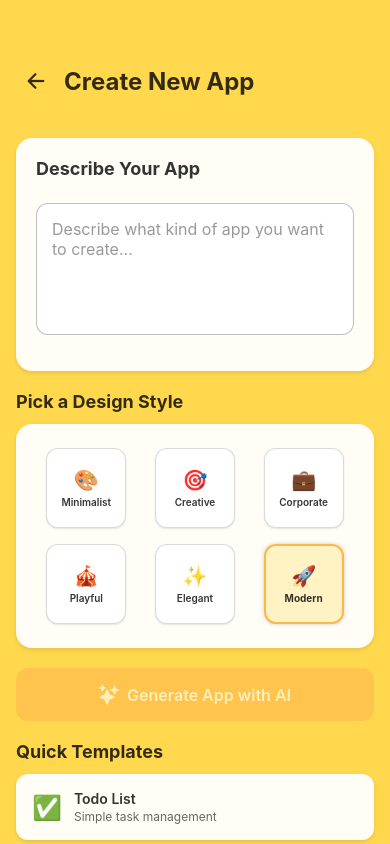
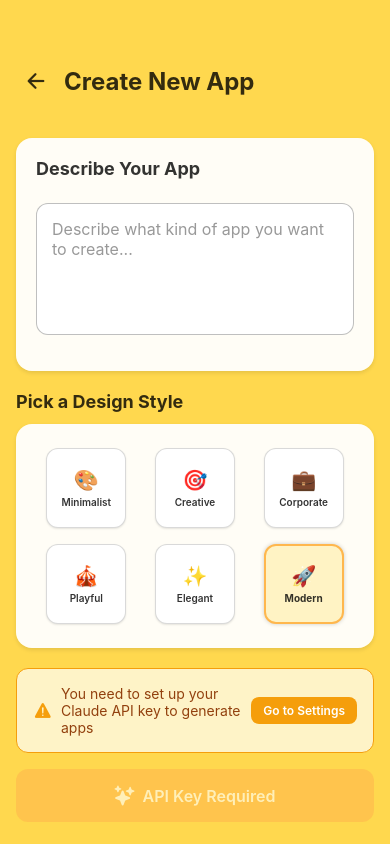
Before and after one commit to jiancchen/pinkit-pinsnack-expo, a React Native app: screen /CreateApp in a window 390 px wide. Built offline with nearby package versions, Linux system fonts and the light colour scheme.

Commit message:
fixing connection

```diff
--- a/app.json
+++ b/app.json
@@ -21,7 +21,12 @@
         "backgroundColor": "#ffffff"
       },
       "edgeToEdgeEnabled": true,
-      "predictiveBackGestureEnabled": false
+      "predictiveBackGestureEnabled": false,
+      "permissions": [
+        "INTERNET",
+        "ACCESS_NETWORK_STATE"
+      ],
+      "usesCleartextTraffic": false
     },
     "web": {
       "favicon": "./assets/favicon.png"
--- a/package.json
+++ b/package.json
@@ -11,6 +11,7 @@
   "dependencies": {
     "@expo/vector-icons": "^15.0.2",
     "@react-native-async-storage/async-storage": "^2.2.0",
+    "@react-native-community/netinfo": "^11.4.1",
     "@react-navigation/native": "^7.1.18",
     "@react-navigation/native-stack": "^7.3.27",
     "axios": "^1.12.2",
--- a/src/screens/CreateAppScreen.tsx
+++ b/src/screens/CreateAppScreen.tsx
@@ -1,12 +1,14 @@
 import React, { useState } from 'react';
 import { View, Text, StyleSheet, TouchableOpacity, TextInput, ScrollView, Alert, StatusBar } from 'react-native';
 import { NativeStackScreenProps } from '@react-navigation/native-stack';
+import { useFocusEffect } from '@react-navigation/native';
 import { Ionicons } from '@expo/vector-icons';
 import { RootStackParamList } from './MyAppScreen';
 import { AppColors } from '../types/PromptHistory';
 import { PromptGenerator, AppStyle, AppCategory, AppGenerationRequest } from '../services/PromptGenerator';
 import { ClaudeApiService } from '../services/ClaudeApiService';
 import { AppStorageService } from '../services/AppStorageService';
+import { SecureStorageService } from '../services/SecureStorageService';
 
 type Props = NativeStackScreenProps<RootStackParamList, 'CreateApp'>;
 
@@ -79,10 +81,42 @@ export default function CreateAppScreen({ navigation }: Props) {
   const [prompt, setPrompt] = useState('');
   const [selectedStyle, setSelectedStyle] = useState<AppStyle>('modern');
   const [isLoading, setIsLoading] = useState(false);
+  const [hasApiKey, setHasApiKey] = useState(false);
+  const [isCheckingApiKey, setIsCheckingApiKey] = useState(true);
+
+  const checkApiKeyStatus = async () => {
+    try {
+      const hasKey = await SecureStorageService.hasApiKey();
+      setHasApiKey(hasKey);
+    } catch (error) {
+      console.error('Error checking API key status:', error);
+      setHasApiKey(false);
+    } finally {
+      setIsCheckingApiKey(false);
+    }
+  };
+
+  useFocusEffect(
+    React.useCallback(() => {
+      checkApiKeyStatus();
+    }, [])
+  );
 
   const handleSubmit = async () => {
     if (!prompt.trim()) {
       Alert.alert('Error', 'Please enter an app description');
+      return;
+    }
+
+    if (!hasApiKey) {
+      Alert.alert(
+        'API Key Required',
+        'You need to set up your Claude API key to generate apps. Would you like to add one now?',
+        [
+          { text: 'Add API Key', onPress: () => navigation.navigate('Settings') },
+          { text: 'Cancel', style: 'cancel' }
+        ]
+      );
       return;
     }
 
@@ -109,24 +143,10 @@ export default function CreateAppScreen({ navigation }: Props) {
       const claudeService = ClaudeApiService.getInstance();
 
       if (!claudeService.isConfigured()) {
-        // For non-API users, show success with placeholder
         Alert.alert(
-          'App Created!',
-          `"${savedApp.title}" has been created! To generate fully functional apps with AI, you can set up your Claude API key in Settings.`,
-          [
-            {
-              text: 'View Apps',
-              onPress: () => navigation.navigate('MyApp'),
-            },
-            {
-              text: 'Create Another',
-              onPress: () => {
-                setPrompt('');
-                setSelectedStyle('modern');
-              },
-              style: 'cancel'
-            }
-          ]
+          'Configuration Error',
+          'There was an issue with your API configuration. Please check your settings.',
+          [{ text: 'Check Settings', onPress: () => navigation.navigate('Settings') }]
         );
         return;
       }
@@ -247,13 +267,28 @@ export default function CreateAppScreen({ navigation }: Props) {
 
         {/* Generate Button Section */}
         <View style={styleSheet.section}>
+          {!hasApiKey && !isCheckingApiKey && (
+            <View style={styleSheet.warningCard}>
+              <Ionicons name="warning" size={20} color="#F59E0B" />
+              <Text style={styleSheet.warningText}>
+                You need to set up your Claude API key to generate apps
+              </Text>
+              <TouchableOpacity
+                style={styleSheet.settingsButton}
+                onPress={() => navigation.navigate('Settings')}
+              >
+                <Text style={styleSheet.settingsButtonText}>Go to Settings</Text>
+              </TouchableOpacity>
+            </View>
+          )}
+
           <TouchableOpacity
             style={[
               styleSheet.generateButton,
-              { opacity: (!prompt.trim() || isLoading) ? 0.6 : 1 }
+              { opacity: (!prompt.trim() || isLoading || !hasApiKey) ? 0.6 : 1 }
             ]}
             onPress={handleSubmit}
-            disabled={!prompt.trim() || isLoading}
+            disabled={!prompt.trim() || isLoading || !hasApiKey}
           >
             {isLoading ? (
               <View style={styleSheet.loadingContainer}>
@@ -262,7 +297,9 @@ export default function CreateAppScreen({ navigation }: Props) {
             ) : (
               <View style={styleSheet.buttonContent}>
                 <Ionicons name="sparkles" size={20} color="white" />
-                <Text style={styleSheet.generateButtonText}>Generate App with AI</Text>
+                <Text style={styleSheet.generateButtonText}>
+                  {hasApiKey ? 'Generate App with AI' : 'API Key Required'}
+                </Text>
               </View>
             )}
           </TouchableOpacity>
@@ -476,6 +513,34 @@ const styleSheet = StyleSheet.create({
     fontSize: 16,
     fontWeight: '600',
   },
+  warningCard: {
+    backgroundColor: '#FEF3C7',
+    borderRadius: 12,
+    padding: 16,
+    marginBottom: 16,
+    flexDirection: 'row',
+    alignItems: 'center',
+    borderWidth: 1,
+    borderColor: '#F59E0B',
+  },
+  warningText: {
+    flex: 1,
+    marginLeft: 8,
+    fontSize: 14,
+    color: '#92400E',
+  },
+  settingsButton: {
+    backgroundColor: '#F59E0B',
+    paddingHorizontal: 12,
+    paddingVertical: 6,
+    borderRadius: 8,
+    marginLeft: 8,
+  },
+  settingsButtonText: {
+    color: 'white',
+    fontSize: 12,
+    fontWeight: '600',
+  },
   templateCard: {
     backgroundColor: 'rgba(255, 255, 255, 0.95)',
     borderRadius: 12,
--- a/src/screens/SettingsScreen.tsx
+++ b/src/screens/SettingsScreen.tsx
@@ -1,6 +1,7 @@
 import React, { useState, useEffect } from 'react';
 import { View, Text, StyleSheet, TouchableOpacity, ScrollView, StatusBar, Alert } from 'react-native';
 import { NativeStackScreenProps } from '@react-navigation/native-stack';
+import { useFocusEffect } from '@react-navigation/native';
 import { Ionicons } from '@expo/vector-icons';
 import { RootStackParamList } from './MyAppScreen';
 import { AppColors, samplePromptHistory } from '../types/PromptHistory';
@@ -11,10 +12,16 @@ type Props = NativeStackScreenProps<RootStackParamList, 'Settings'>;
 
 export default function SettingsScreen({ navigation }: Props) {
   const [temperature, setTemperature] = useState(0.3);
-  const [selectedModel, setSelectedModel] = useState('Claude 3.5 Sonnet');
+  const [selectedModel, setSelectedModel] = useState('Claude 3 Haiku');
   const [selectedLanguage, setSelectedLanguage] = useState('English');
   const [hasApiKey, setHasApiKey] = useState(false);
   const [isLoadingApiKey, setIsLoadingApiKey] = useState(true);
+
+  useFocusEffect(
+    React.useCallback(() => {
+      checkApiKeyStatus();
+    }, [])
+  );
 
   useEffect(() => {
     checkApiKeyStatus();
@@ -32,9 +39,9 @@ export default function SettingsScreen({ navigation }: Props) {
   };
 
   const models = [
+    'Claude 3 Haiku',
     'Claude 3.5 Sonnet',
     'Claude 3 Opus',
-    'Claude 3 Haiku',
   ];
 
   const languages = [
@@ -149,7 +156,7 @@ export default function SettingsScreen({ navigation }: Props) {
                 <Ionicons name="chevron-down" size={20} color="#666" />
               </TouchableOpacity>
               <Text style={styles.helperText}>
-                Current model: {selectedModel} - $3/$15 per million tokens
+                Current model: {selectedModel} - {selectedModel === 'Claude 3 Haiku' ? '$0.25/$1.25 per million tokens' : selectedModel === 'Claude 3.5 Sonnet' ? '$3/$15 per million tokens' : '$15/$75 per million tokens'}
               </Text>
             </View>
 
--- a/src/services/ClaudeApiService.ts
+++ b/src/services/ClaudeApiService.ts
@@ -28,7 +28,14 @@ export class ClaudeApiService {
     this.axiosInstance.interceptors.response.use(
       (response) => response,
       (error) => {
-        console.error('Claude API Error:', error.response?.data || error.message);
+        console.error('Claude API Error Details:', {
+          status: error.response?.status,
+          statusText: error.response?.statusText,
+          data: error.response?.data,
+          url: error.config?.url,
+          method: error.config?.method,
+          message: error.message
+        });
         return Promise.reject(error);
       }
     );
@@ -213,9 +220,21 @@ export class ClaudeApiService {
         };
       }
     } catch (error: any) {
+      const errorMessage = error.response?.data?.error?.message ||
+                          error.response?.statusText ||
+                          error.message ||
+                          'Connection failed';
+
+      console.error('Test connection failed:', {
+        status: error.response?.status,
+        statusText: error.response?.statusText,
+        data: error.response?.data,
+        message: error.message
+      });
+
       return {
         success: false,
-        message: error.message || 'Connection failed'
+        message: `Connection failed: ${errorMessage}`
       };
     }
   }
--- a/src/types/ClaudeApi.ts
+++ b/src/types/ClaudeApi.ts
@@ -43,15 +43,15 @@ export interface ApiError {
 }
 
 export const CLAUDE_MODELS = {
-  SONNET_3_5: 'claude-3-5-sonnet-20241022',
-  HAIKU_3_5: 'claude-3-5-haiku-20241022',
+  SONNET_3_5: 'claude-3-5-sonnet-20240620',
+  HAIKU_3: 'claude-3-haiku-20240307',
   OPUS_3: 'claude-3-opus-20240229'
 } as const;
 
 export type ClaudeModel = typeof CLAUDE_MODELS[keyof typeof CLAUDE_MODELS];
 
 export const DEFAULT_CONFIG: Omit<ClaudeApiConfig, 'apiKey'> = {
-  model: CLAUDE_MODELS.SONNET_3_5,
+  model: CLAUDE_MODELS.HAIKU_3,
   maxTokens: 4000,
   temperature: 0.7
 };
```
Also changed, not shown: 1 other file (tests, documents, lock files or other folders).
